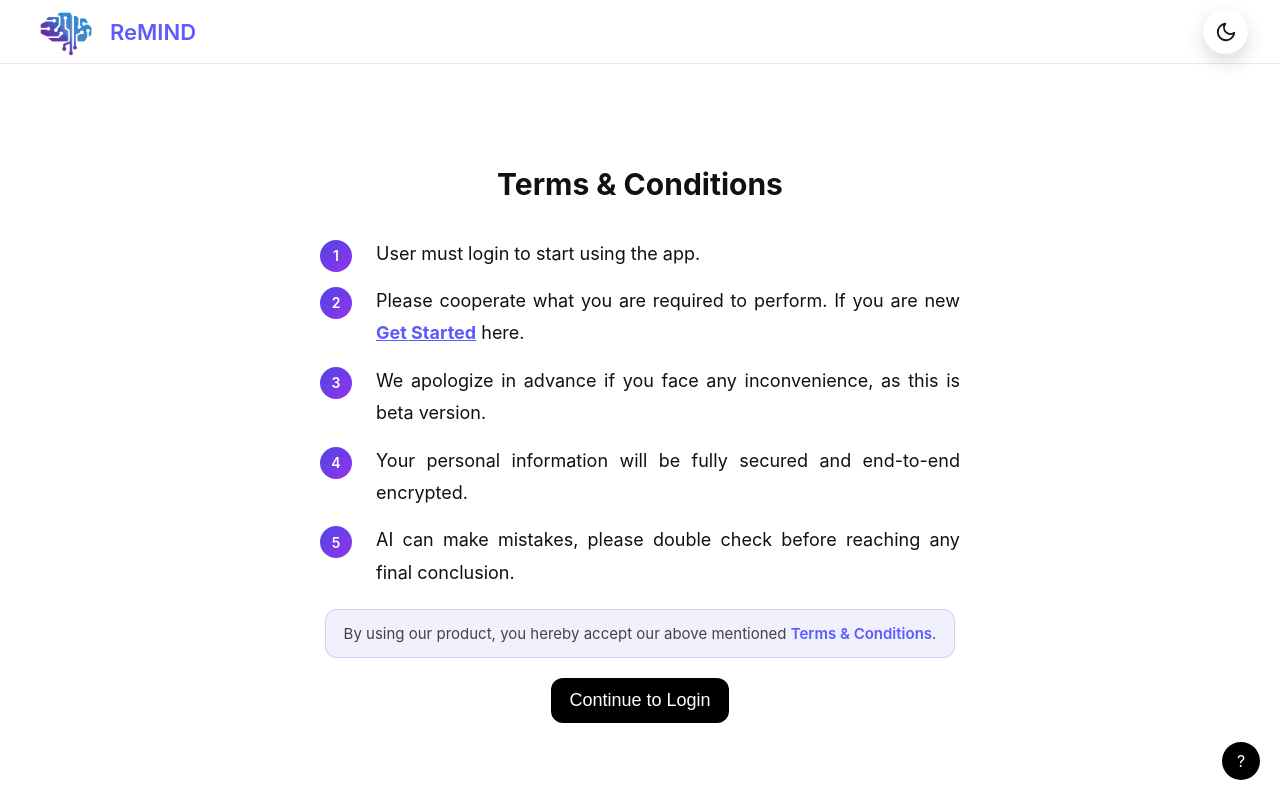
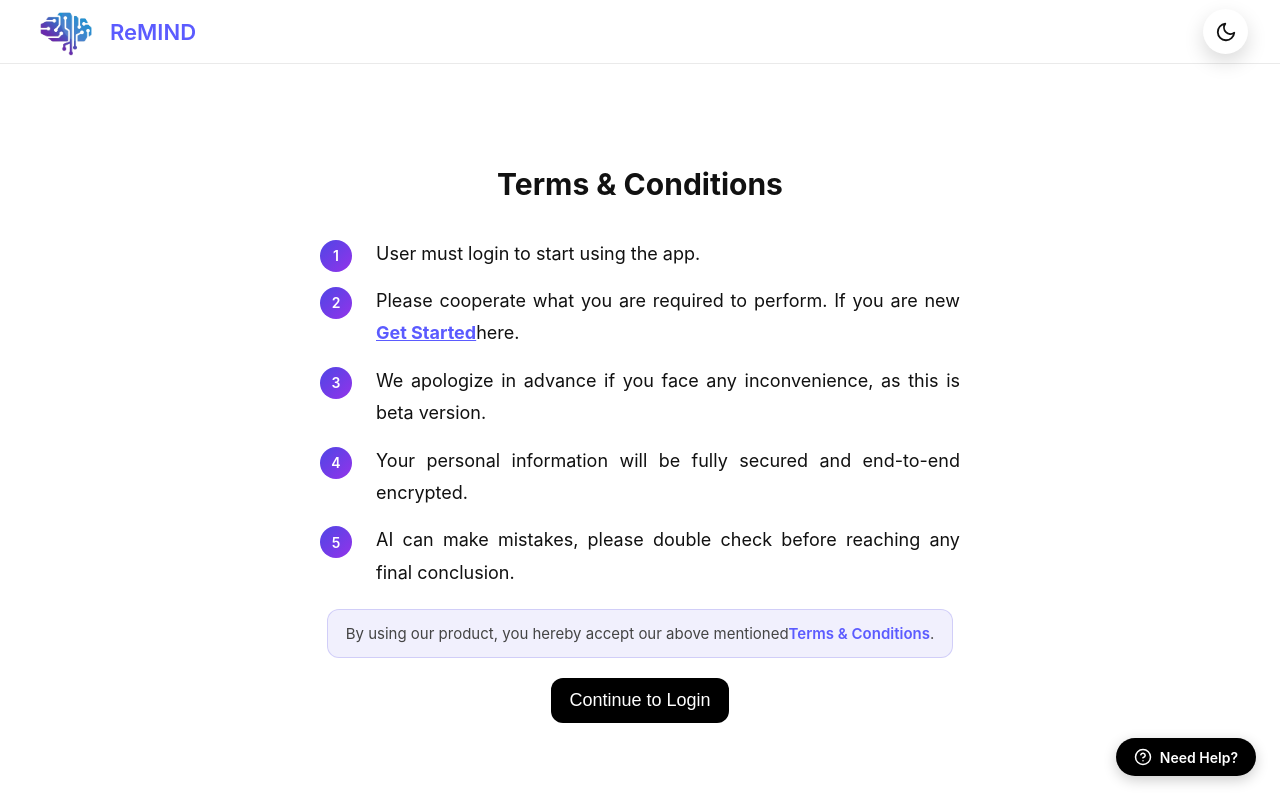
Before and after one commit to airemind/ReMIND-FYP, a React (Create React App) app in the folder frontend/: page / in a window 1280 px wide. Built offline with nearby package versions, Linux system fonts and the light colour scheme; no server answers.

Commit message:
Added more assistive guide on terms page

```diff
--- a/frontend/src/index.css
+++ b/frontend/src/index.css
@@ -88,8 +88,13 @@ body.dark .link {
 }
 
 body.dark .help-button {
-  background-color: #000;
+  background-color: #1f2937;
   color: #fff;
+  border: 1px solid rgba(255, 255, 255, 0.12);
+}
+
+body.dark .help-button:hover {
+  background-color: #4f46e5;
 }
 
 body.dark .terms-warning {
--- a/frontend/src/pages/TermsConditions.jsx
+++ b/frontend/src/pages/TermsConditions.jsx
@@ -4,7 +4,7 @@ import { useTheme } from '../context/ThemeContext';
 import '../styles/TermsConditions.css';
 import logoLight from '../assets/images/logo-light.png';
 import logoDark from '../assets/images/logo-dark.png';
-import { FiMoon, FiSun } from 'react-icons/fi';
+import { FiMoon, FiSun, FiHelpCircle } from 'react-icons/fi';
 
 const TermsConditions = () => {
   const { theme, toggleTheme } = useTheme();
@@ -48,7 +48,7 @@ const TermsConditions = () => {
                 <u>
                   <b>Get Started</b>
                 </u>
-              </span>{' '}
+              </span>
               here.
             </li>
             <li>We apologize in advance if you face any inconvenience, as this is beta version.</li>
@@ -56,7 +56,7 @@ const TermsConditions = () => {
             <li>AI can make mistakes, please double check before reaching any final conclusion.</li>
           </ol>
           <div className="terms-warning">
-            By using our product, you hereby accept our above mentioned{' '}
+            By using our product, you hereby accept our above mentioned
             <span className="highlight">Terms & Conditions</span>.
           </div>
           <button className="login-button bottom-login" onClick={handleAccept}>
@@ -64,7 +64,8 @@ const TermsConditions = () => {
           </button>
         </main>
         <div className="help-button" onClick={() => setShowHelp(true)}>
-          ?
+          <FiHelpCircle size={18} />
+          <span>Need Help?</span>
         </div>
       </div>
       {showHelp && (
@@ -99,6 +100,27 @@ const TermsConditions = () => {
                   decisions.
                 </li>
               </ul>
+              <h4>How to use ReMIND AI?</h4>
+              <ul>
+                <li>
+                  <strong>Supported Images:</strong> You can upload photographs in <strong>JPG, JPEG, PNG, or WebP</strong> format. ReMIND analyzes visual cues, people, clothing, and surroundings to help reconstruct forgotten moments.
+                </li>
+                <li>
+                  <strong>Supported Audio & Voice Notes:</strong> You can upload voice notes and audio clips in <strong>MP3, WAV, or OGG</strong> format (including standard WhatsApp voice notes). The AI transcribes your words and detects emotional tones.
+                </li>
+                <li>
+                  <strong>Document Uploads:</strong> Please note that <strong>PDF documents are not supported yet</strong>.
+                </li>
+                <li>
+                  <strong>Interactive Memory Prompts:</strong> Combine your uploads with specific questions (e.g., <em>"What do you see in this photo?"</em> or <em>"Remind me where this was taken"</em>) to guide memory reconstruction.
+                </li>
+                <li>
+                  <strong>Personalized Context:</strong> Set up your patient profile with familiar places, loved ones, and routines to help ReMIND provide accurate, context-aware memory assistance.
+                </li>
+                <li>
+                  <strong>Memory Timelines:</strong> Access your past conversations, media previews, and AI-generated reflections anytime from your dashboard.
+                </li>
+              </ul>
               <h4>Need Assistance?</h4>
               <p>
                 If you encounter any issues, have questions, or would like to provide feedback,
--- a/frontend/src/styles/TermsConditions.css
+++ b/frontend/src/styles/TermsConditions.css
@@ -151,17 +151,26 @@ body,
 
 .help-button {
   position: fixed;
-  bottom: 20px;
-  right: 20px;
-  width: 38px;
-  height: 38px;
-  background-color: black;
+  bottom: 24px;
+  right: 24px;
+  padding: 10px 18px;
+  background-color: #000;
   color: white;
-  border-radius: 50%;
+  border-radius: 9999px;
   display: flex;
   align-items: center;
-  justify-content: center;
+  gap: 8px;
+  font-size: 14px;
+  font-weight: 600;
   cursor: pointer;
+  box-shadow: 0 4px 14px rgba(0, 0, 0, 0.2);
+  z-index: 100;
+}
+
+.help-button:hover {
+  transform: translateY(-2px);
+  background-color: #4f46e5;
+  box-shadow: 0 6px 20px rgba(79, 70, 229, 0.35);
 }
 
 .blur-active .content,
@@ -187,6 +196,9 @@ body,
 .help-modal {
   width: 100%;
   max-width: 700px;
+  max-height: 85vh;
+  display: flex;
+  flex-direction: column;
   background: #ffffff;
   border-radius: 20px;
   box-shadow: 0 25px 80px rgba(0, 0, 0, 0.2);
@@ -220,6 +232,7 @@ body,
 .help-modal-content {
   padding: 26px;
   color: #374151;
+  overflow-y: auto;
 }
 
 .help-modal-content p {
```
